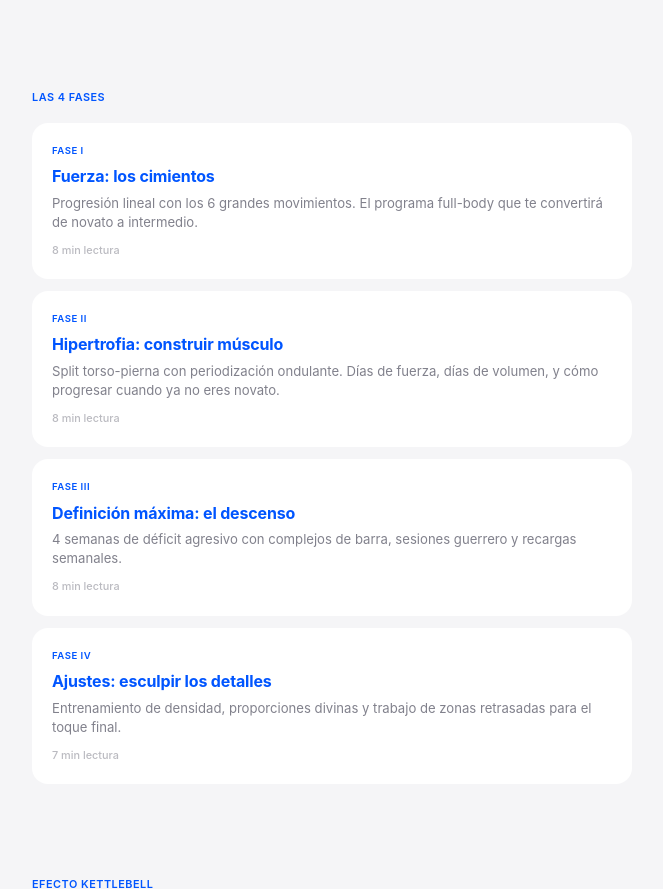
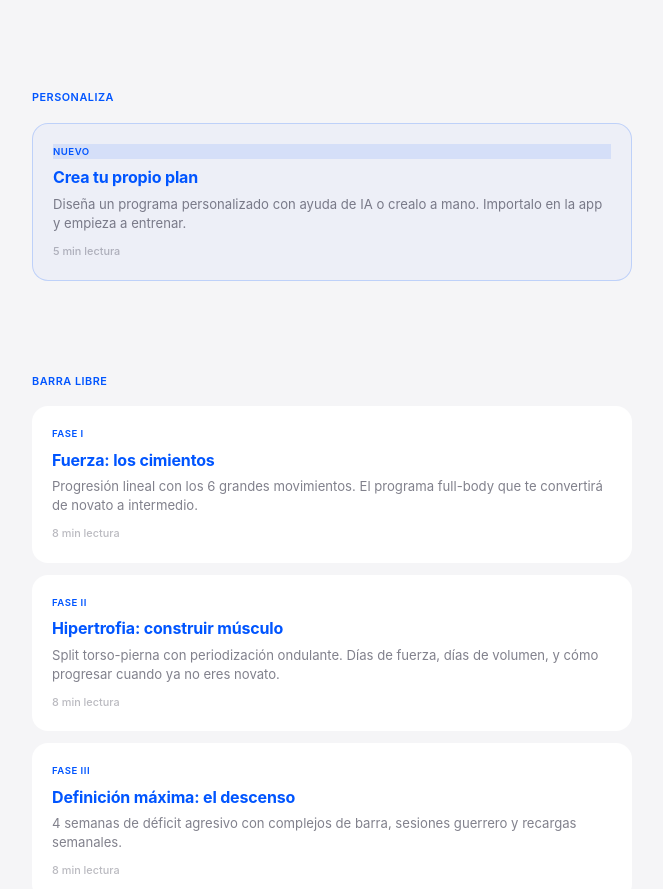
Before and after one commit to iamluisgb/barra-libre, a website: page index.html in a window 1280 px wide. Shown: the part 925-1814 px from the top of the page, without its empty margins (308-971 px from the left). Drawn offline with Linux system fonts and the light colour scheme.

Commit message:
Restructure blog with 'Crea tu plan' section and bump to v2.0.0
Adds featured card linking to plan creation guide between
Fundamentos and program-specific articles. Renames 'Las 4 Fases'
to 'Barra Libre' for clarity. Bumps app version and SW cache.

Co-Authored-By: Claude Opus 4.6 <noreply@anthropic.com>

```diff
--- a/index.html
+++ b/index.html
@@ -46,7 +46,17 @@
   </a>
 </div>
 
-<div class="section-label">Las 4 Fases</div>
+<div class="section-label">Personaliza</div>
+<div class="articles-grid">
+  <a href="blog/crear-plan.html" class="article-card article-card-featured">
+    <div class="card-phase" style="background:rgba(0,85,255,.1);color:var(--accent)">Nuevo</div>
+    <h3>Crea tu propio plan</h3>
+    <p>Diseña un programa personalizado con ayuda de IA o crealo a mano. Importalo en la app y empieza a entrenar.</p>
+    <div class="card-meta">5 min lectura</div>
+  </a>
+</div>
+
+<div class="section-label">Barra Libre</div>
 <div class="articles-grid">
   <a href="blog/fase1-fuerza.html" class="article-card">
     <div class="card-phase">Fase I</div>
--- a/js/constants.js
+++ b/js/constants.js
@@ -7,4 +7,4 @@ export const DEFAULT_AGE = 32;
 export const DEFAULT_TIMER_DURATION = 120;
 export const REVISION_PREVIEW_LIMIT = 20;
 export const LOCALE = 'es';
-export const APP_VERSION = '1.3.0';
+export const APP_VERSION = '2.0.0';
--- a/style.css
+++ b/style.css
@@ -72,6 +72,8 @@ img{max-width:100%;border-radius:12px}
 /* Footer */
 .site-footer{padding:40px 20px;text-align:center;font-size:.72rem;color:var(--text3);border-top:.5px solid var(--border);margin-top:40px}
 
+.article-card-featured{border:1.5px solid rgba(0,85,255,.2);background:rgba(0,85,255,.03)}
+
 /* Responsive */
 @media(min-width:700px){.hero h1{font-size:2.8rem}.article-header h1{font-size:2.2rem}}
 @media(max-width:400px){.site-nav .nav-links{gap:14px;font-size:.78rem}}
--- a/sw.js
+++ b/sw.js
@@ -1,4 +1,4 @@
-const CACHE_NAME = 'barra-libre-v25';
+const CACHE_NAME = 'barra-libre-v26';
 const ASSETS = [
   './',
   './app.html',
```
